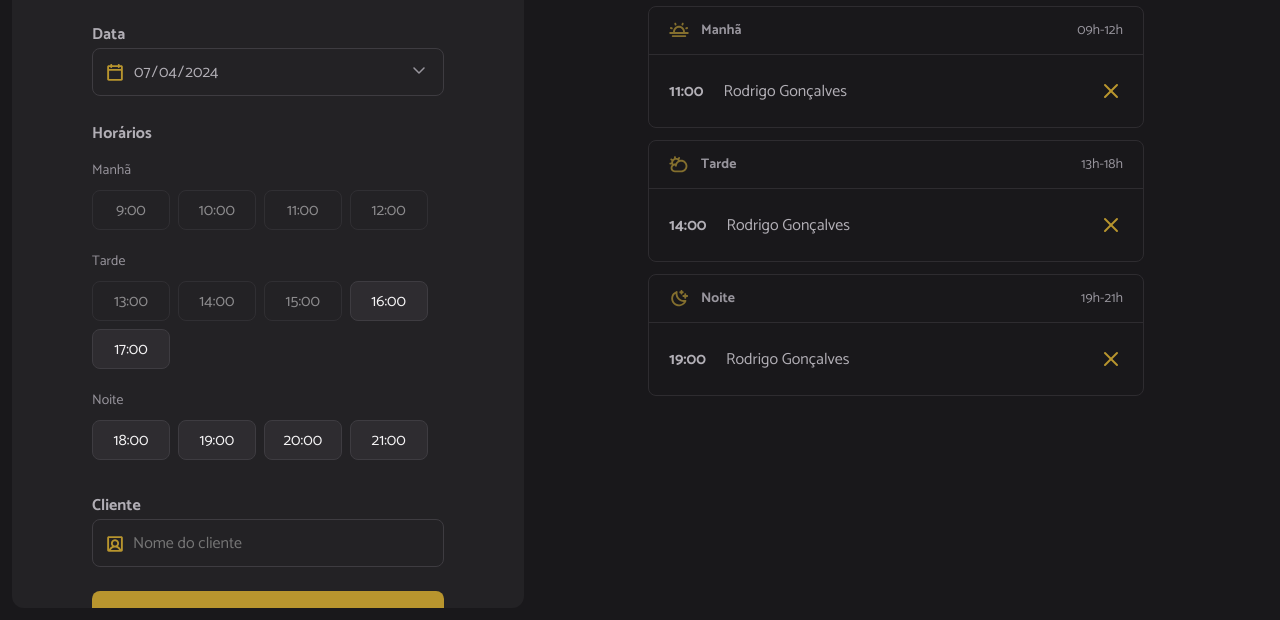
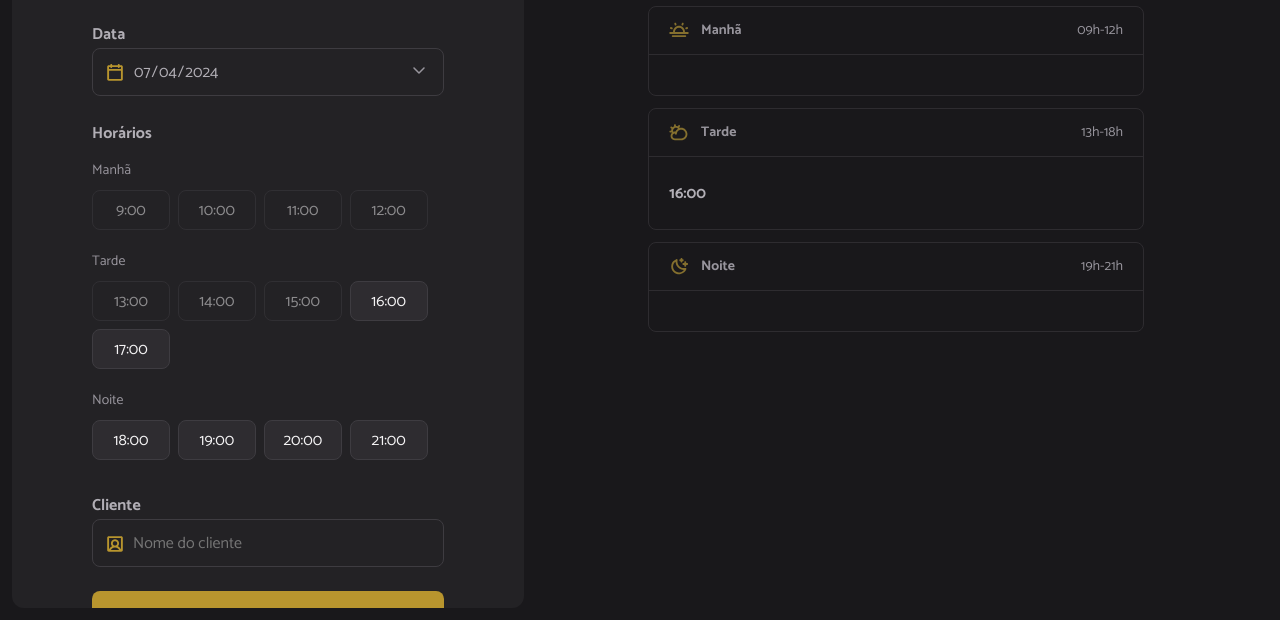
Before and after one commit to felipe-jm/hairday, a website built with webpack: page index.html in a window 1280 px wide. Shown: the part 180-800 px from the top of the page. Built offline with nearby package versions, Linux system fonts and the light colour scheme; data requests are answered from the project's data file.

Commit message:
Add load schedules from api

```diff
--- a/index.html
+++ b/index.html
@@ -70,7 +70,7 @@
           </header>
           <ul id="period-morning" class="period">
             <!-- Exemplo  -->
-            <li>
+            <!-- <li>
               <strong>11:00</strong>
               <span>Rodrigo Gonçalves</span>
               <img
@@ -78,7 +78,7 @@
                 alt="Cancelar"
                 class="cancel-icon"
               />
-            </li>
+            </li> -->
           </ul>
         </section>
 
@@ -90,7 +90,7 @@
           </header>
           <ul id="period-afternoon" class="period">
             <!-- Exemplo -->
-            <li>
+            <!-- <li>
               <strong>14:00</strong>
               <span>Rodrigo Gonçalves</span>
               <img
@@ -98,7 +98,7 @@
                 alt="Cancelar"
                 class="cancel-icon"
               />
-            </li>
+            </li> -->
           </ul>
         </section>
 
@@ -110,7 +110,7 @@
           </header>
           <ul id="period-night" class="period">
             <!-- Exemplo -->
-            <li>
+            <!-- <li>
               <strong>19:00</strong>
               <span>Rodrigo Gonçalves</span>
               <img
@@ -118,7 +118,7 @@
                 alt="Cancelar"
                 class="cancel-icon"
               />
-            </li>
+            </li> -->
           </ul>
         </section>
       </aside>
--- a/server.json
+++ b/server.json
@@ -1,9 +1,14 @@
 {
   "schedules": [
     {
-      "id": 1720023427102,
-      "name": "Felipe",
-      "when": "2024-07-03T18:00:00.000Z"
+      "id": 1720108457411,
+      "name": "Teste",
+      "when": "2024-07-04T16:00:00.000Z"
+    },
+    {
+      "id": 1720108474571,
+      "name": "Teste",
+      "when": "2024-07-05T00:00:00.000Z"
     }
   ]
 }
--- a/src/modules/form/click-hours.js
+++ b/src/modules/form/click-hours.js
@@ -1,6 +1,5 @@
 export function clickHours() {
   const hours = document.querySelectorAll(".hour-available");
-  console.log(hours);
 
   hours.forEach((available) => {
     available.addEventListener("click", (selected) => {
--- a/src/modules/schedules/load.js
+++ b/src/modules/schedules/load.js
@@ -1,12 +1,20 @@
+import { fetchScheduleByDay } from "../../services/fetch-schedule-by-day.js";
 import { loadHours } from "../form/load-hours.js";
+import { showSchedule } from "./show.js";
 
 // Seleciona o input da data.
 const selectedDate = document.getElementById("date");
 
-export function daySchedules() {
+export async function daySchedules() {
   // Obtém a data do input
   const date = selectedDate.value;
 
-  // Renderiza as horas disponíveis
+  // Busca na API os agendamentos.
+  const dailySchedules = await fetchScheduleByDay({ date });
+
+  // Exibe os agendamentos.
+  showSchedule({ dailySchedules });
+
+  // Renderiza as horas disponíveis.
   loadHours({ date });
 }
--- /dev/null
+++ b/src/modules/schedules/show.js
@@ -0,0 +1,51 @@
+import dayjs from "dayjs";
+
+// Seleciona as sessões manhã, tarde e noite.
+const periodMorning = document.getElementById("period-morning");
+const periodAfternoon = document.getElementById("period-afternoon");
+const periodNight = document.getElementById("period-night");
+
+export async function showSchedule({ dailySchedules }) {
+  try {
+    periodMorning.innerHTML = "";
+    periodAfternoon.innerHTML = "";
+    periodNight.innerHTML = "";
+
+    // Renderiza os agendamentos por período.
+    dailySchedules.forEach((schedule) => {
+      const item = document.createElement("li");
+      const time = document.createElement("strong");
+      const name = document.createElement("span");
+
+      // Adiciona o id do agendamento.
+      item.setAttribute("data-id", schedule.id);
+
+      time.textContent = dayjs(schedule.when).format("HH:mm");
+      name.textContent = schedule.name;
+
+      // Cria ícone de cancelar o agendamento.
+      const cancelIcon = document.createElement("img");
+      cancelIcon.classList.add("cancel-icon");
+      cancelIcon.setAttribute("src", "./src/assets/cancel.svg");
+      cancelIcon.setAttribute("alt", "Cancelar");
+
+      // Adiciona o tempo, nome e ícone no item.
+      item.appendChild(time);
+
+      // Obtém somente a hora
+      const hour = dayjs(schedule.when).hour();
+
+      // Renderiza o agendamento na sessão (manhã, tarde ou noite).
+      if (hour <= 12) {
+        periodMorning.appendChild(item);
+      } else if (hour <= 18) {
+        periodAfternoon.appendChild(item);
+      } else {
+        periodNight.appendChild(item);
+      }
+    });
+  } catch (error) {
+    console.log(error);
+    alert("Não foi possível carregar os agendamentos.");
+  }
+}
--- /dev/null
+++ b/src/services/fetch-schedule-by-day.js
@@ -0,0 +1,22 @@
+import dayjs from "dayjs";
+import { apiConfig } from "./api-config";
+
+export async function fetchScheduleByDay({ date }) {
+  try {
+    // Faz a requisição para buscar os agendamentos do dia.
+    const response = await fetch(`${apiConfig.baseURL}/schedules`);
+
+    // Converte a resposta para JSON
+    const data = await response.json();
+
+    // Filtra os agendamentos pelo dia selecionado.
+    const dailySchedules = data.filter((schedule) =>
+      dayjs(date).isSame(schedule.when, "day")
+    );
+
+    return dailySchedules;
+  } catch (error) {
+    console.log(error);
+    return [];
+  }
+}
--- a/src/services/new-schedule.js
+++ b/src/services/new-schedule.js
@@ -2,6 +2,7 @@ import { apiConfig } from "./api-config.js";
 
 export async function newSchedule({ id, name, when }) {
   try {
+    // Faz a requisição para enviar os dados do agendamento.
     await fetch(`${apiConfig.baseURL}/schedules`, {
       method: "POST",
       headers: {
@@ -10,6 +11,7 @@ export async function newSchedule({ id, name, when }) {
       body: JSON.stringify({ id, name, when }),
     });
 
+    // Exibe mensagem de agendamento realizado.
     alert("Agendamento realizado com sucesso!");
   } catch (error) {
     console.log(error);
```
